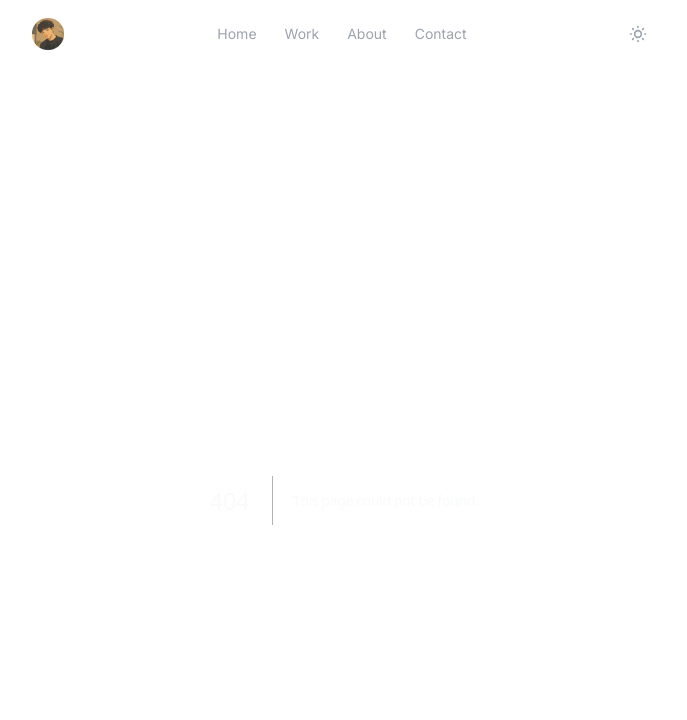
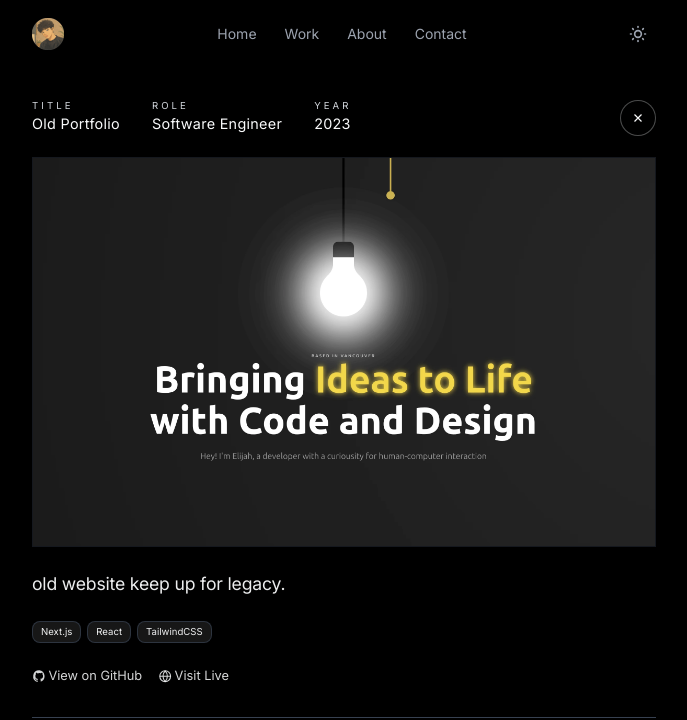
Before and after one commit to elijahzhao24/ez-web-v2, a Next.js app: page /project/old-portfolio in a window 1280 px wide. Before the commit this address had no page. Shown: the top 720 px of the page, without its empty margins (296-983 px from the left). Built offline with nearby package versions, Linux system fonts and the light colour scheme.

Commit message:
Change a bit on the contact, and add old website as project

```diff
--- a/src/app/contact/page.tsx
+++ b/src/app/contact/page.tsx
@@ -21,11 +21,11 @@ const CONTACTS: ContactCard[] = [
     external: false,
   },
   {
-    label: "Instagram",
-    value: "@elijahzhao.24",
-    href: "https://www.instagram.com/elijahzhao.24/",
-    icon: <InstagramIcon />,
-    external: true,
+    label: "Resume",
+    value: "Download resume",
+    href: "/elijah_zhao_resume.pdf",
+    icon: <ResumeIcon />,
+    external: false,
   },
   {
     label: "LinkedIn",
@@ -121,15 +121,15 @@ function MailIcon() {
   );
 }
 
-function InstagramIcon() {
+function ResumeIcon() {
   return (
     <svg
       aria-hidden="true"
       viewBox="0 0 24 24"
       className="h-[1.1rem] w-[1.1rem] fill-current"
     >
-      <title>Instagram</title>
-      <path d="M12 2.163c3.204 0 3.584.012 4.85.07 3.252.148 4.771 1.691 4.919 4.919.058 1.265.069 1.645.069 4.849 0 3.205-.012 3.584-.069 4.849-.149 3.225-1.664 4.771-4.919 4.919-1.266.058-1.644.07-4.85.07-3.204 0-3.584-.012-4.849-.07-3.26-.149-4.771-1.699-4.919-4.92-.058-1.265-.07-1.644-.07-4.849 0-3.204.013-3.583.07-4.849.149-3.227 1.664-4.771 4.919-4.919 1.266-.057 1.645-.069 4.849-.069zm0-2.163c-3.259 0-3.667.014-4.947.072-4.358.2-6.78 2.618-6.98 6.98-.059 1.281-.073 1.689-.073 4.948 0 3.259.014 3.668.072 4.948.2 4.358 2.618 6.78 6.98 6.98 1.281.058 1.689.072 4.948.072 3.259 0 3.668-.014 4.948-.072 4.354-.2 6.782-2.618 6.979-6.98.059-1.28.073-1.689.073-4.948 0-3.259-.014-3.667-.072-4.947-.196-4.354-2.617-6.78-6.979-6.98-1.281-.059-1.69-.073-4.949-.073zm0 5.838c-3.403 0-6.162 2.759-6.162 6.162s2.759 6.163 6.162 6.163 6.162-2.759 6.162-6.163c0-3.403-2.759-6.162-6.162-6.162zm0 10.162c-2.209 0-4-1.79-4-4 0-2.209 1.791-4 4-4s4 1.791 4 4c0 2.21-1.791 4-4 4zm6.406-11.845c-.796 0-1.441.645-1.441 1.44s.645 1.44 1.441 1.44c.795 0 1.439-.645 1.439-1.44s-.644-1.44-1.439-1.44z" />
+      <title>Resume</title>
+      <path d="M6 2.75A2.25 2.25 0 0 0 3.75 5v14A2.25 2.25 0 0 0 6 21.25h12A2.25 2.25 0 0 0 20.25 19V8.56a2.25 2.25 0 0 0-.66-1.59l-3.56-3.56a2.25 2.25 0 0 0-1.59-.66H6Zm7.25 1.87v3.13c0 .96.79 1.75 1.75 1.75h3.13V19c0 .14-.11.25-.25.25H6A.25.25 0 0 1 5.75 19V5c0-.14.11-.25.25-.25h7.56ZM8 11.25a1 1 0 1 1 0-2h8a1 1 0 1 1 0 2H8Zm0 4a1 1 0 1 1 0-2h8a1 1 0 1 1 0 2H8Z" />
     </svg>
   );
 }
--- /dev/null
+++ b/src/app/project/old-portfolio/page.tsx
@@ -0,0 +1,30 @@
+import oldPortfolio from "@/app/images/projects/oldportolio.webp";
+import ProjectHeader from "../project_header";
+
+export const metadata = {
+  title: "Old Portfolio | Project",
+  description: "Project overview for Old Portfolio",
+};
+
+export default function OldPortfolioPage() {
+  return (
+    <main className="flex min-h-screen flex-col bg-background text-foreground nav container-width font-sans">
+      <section className="w-full max-w-4xl space-y-8 pt-0 pb-6 font-sans sm:pb-8">
+        <ProjectHeader
+          title="Old Portfolio"
+          projectRole="Software Engineer"
+          year="2023"
+          imageSrc={oldPortfolio}
+          imageAlt="Old portfolio website preview"
+          description="old website keep up for legacy."
+          techStack={["Next.js", "React", "TailwindCSS"]}
+          sourceCodeUrl="https://github.com/elijahzhao24/elijahzhao24.github.io"
+          websiteUrl="https://elijahzhao24-github-io.vercel.app/"
+          websiteLabel="Visit Live"
+        />
+
+        <hr className="border-border" />
+      </section>
+    </main>
+  );
+}
--- a/src/app/work/page.tsx
+++ b/src/app/work/page.tsx
@@ -42,6 +42,7 @@ export default function WorkPage() {
       href: "https://www.nexera-robotics.com/",
       details: [
         "Developing robotic grasping solutions that enable robots to reliably handle diverse, unstructured, and delicate objects.",
+        "Computer vision, data processing, and RAG. Also worked with high-performance optimization across C++, Python, and Ray Core architectures.",
       ],
       accentCompany: true,
       showCursorBadge: true,
--- a/src/components/projects_section.tsx
+++ b/src/components/projects_section.tsx
@@ -11,6 +11,7 @@ import datasetProject from "@/app/images/projects/dataset_project.png";
 import kickfund from "@/app/images/projects/kickfund.webp";
 import lecruiter from "@/app/images/projects/lecruiter.webp";
 import nbasalary from "@/app/images/projects/nbasalary.webp";
+import oldPortfolio from "@/app/images/projects/oldportolio.webp";
 import blueprintMatchingQuiz from "@/app/images/projects/project-blueprint.webp";
 import pvzClone from "@/app/images/projects/pvzclone.webp";
 import rememberMe from "@/app/images/projects/remeberMe.webp";
@@ -117,6 +118,15 @@ const PROJECTS: ProjectItem[] = [
     title: "Plants Vs. Zombies Clone",
     note: "Gameplay clone with a story mode and endless mode.",
     image: pvzClone,
+    featured: false,
+    hackathon: false,
+    production: true,
+  },
+  {
+    slug: "old-portfolio",
+    title: "Old Portfolio",
+    note: "old website keep up for legacy.",
+    image: oldPortfolio,
     featured: false,
     hackathon: false,
     production: true,
--- a/src/components/work_experience_item.tsx
+++ b/src/components/work_experience_item.tsx
@@ -74,11 +74,11 @@ export default function WorkExperienceItem({
                 className="overflow-hidden"
               >
                 <div className="pl-3.5 sm:pl-5">
-                  <div className="space-y-1">
+                  <div className="space-y-2">
                     {details.map((line) => (
                       <p
                         key={line}
-                        className="text-[0.92rem] leading-relaxed text-muted/90"
+                        className="text-[0.92rem] leading-[1.35] text-muted/90"
                       >
                         {line}
                       </p>
```
Also changed, not shown: src/app/images/projects/oldportolio.webp (added), 1 other file (tests, documents, lock files or other folders).
